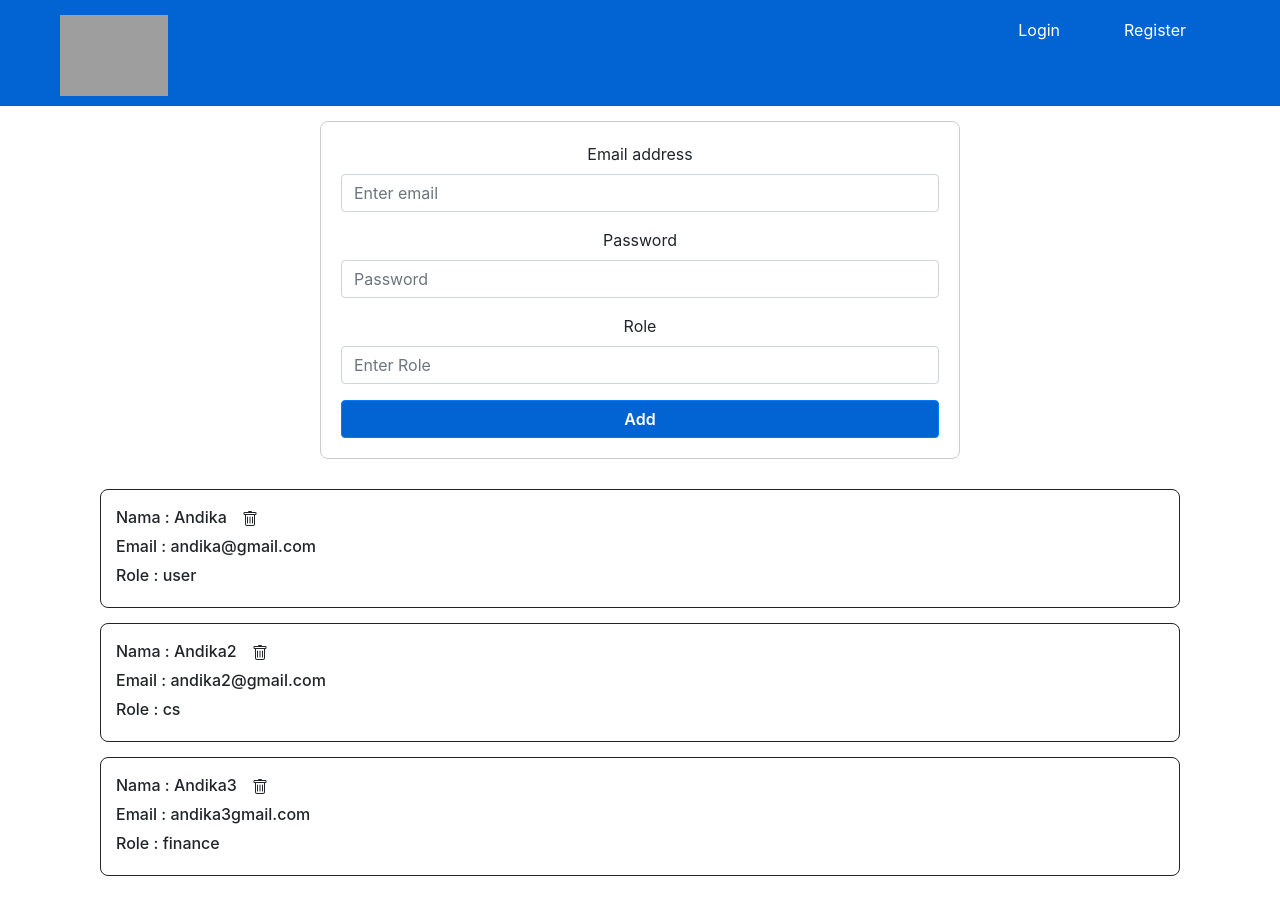
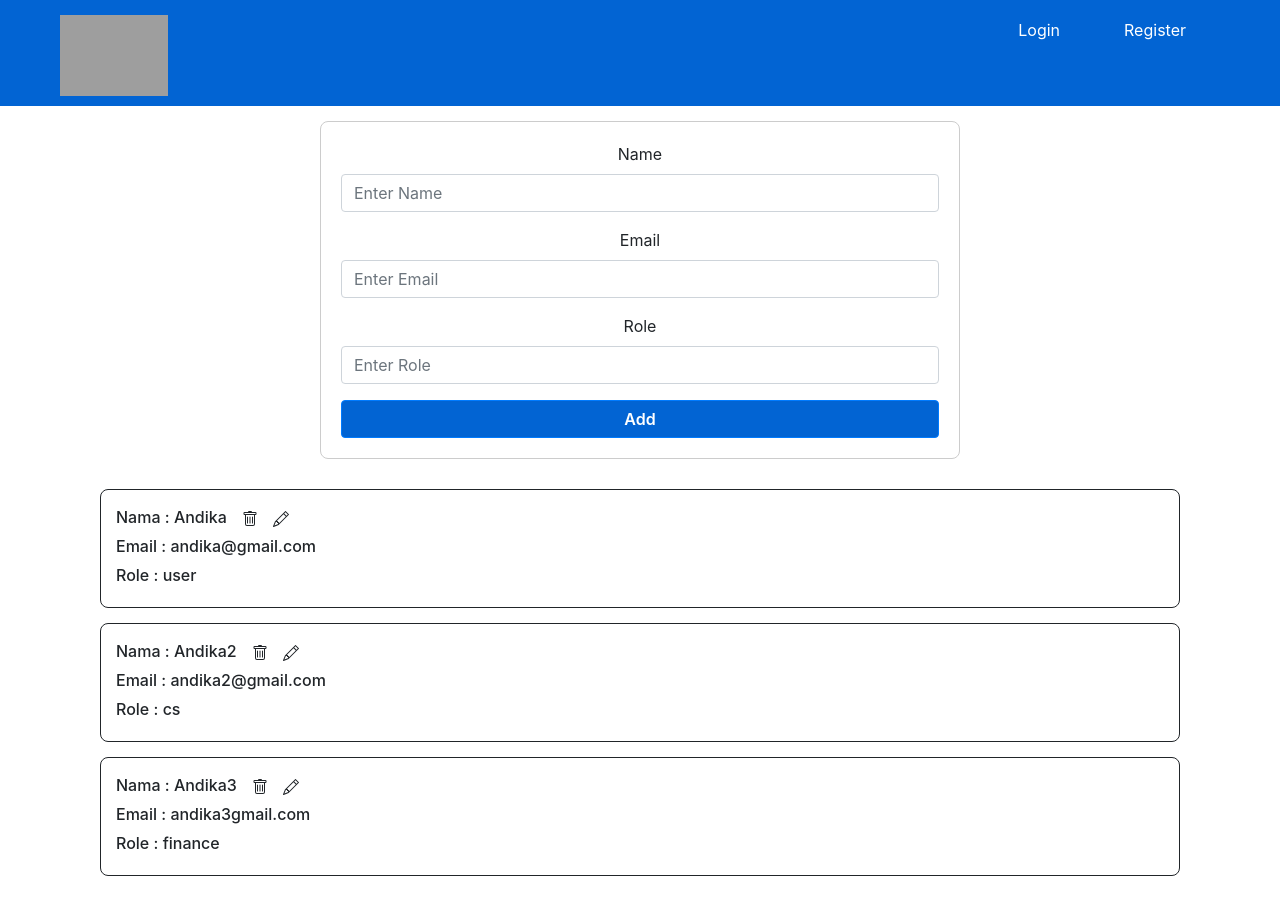
Before and after one commit to feryramadhan02/acl, a React (Create React App) app: page /admin in a window 1280 px wide. Built offline with nearby package versions, Linux system fonts and the light colour scheme; grey boxes are pictures that could not be loaded.

Commit message:
adm-user

```diff
--- a/src/page/AdminPage.js
+++ b/src/page/AdminPage.js
@@ -1,10 +1,18 @@
-import React, { Fragment } from 'react';
+import React, { Fragment, useState, useEffect } from 'react';
 import Button from 'react-bootstrap/Button';
 import Form from 'react-bootstrap/Form';
 
 import '../assets/style/adminpage.scss';
 
 const AdminPage = () => {
+    const [userData, setUserData] = useState({
+        nama: "",
+        email: "",
+        role: ""
+    })
+    const [dt, setDt] = useState([])
+
+
     const userDummy = [
         {
             id: 1,
@@ -26,24 +34,44 @@
         },
     ]
 
+    useEffect(() => {
+        setUserData([...dt])
+    }, [dt])
+
+    const handleInput = (e) => {
+        setUserData({
+            ...userData,
+            [e.target.id]: e.target.value
+        })
+    }
+
+    const addData = (e) => {
+        e.preventDefault()
+        setDt(dt.concat(userData))
+        setUserData({
+            nama: "",
+            email: "",
+            role: ""
+        })
+    }
+
     return (
         <Fragment>
             <div className="admin">
                 <h2>Welcome Admin</h2>
                 <div className="form-data">
-                    <Form>
+                    <Form onSubmit={addData}>
+                        <Form.Group controlId="formBasicText">
+                            <Form.Label>Name</Form.Label>
+                            <Form.Control type="text" id="nama" value={userData.nama} onChange={handleInput} placeholder="Enter Name" />
+                        </Form.Group>
                         <Form.Group controlId="formBasicEmail">
-                            <Form.Label>Email address</Form.Label>
-                            <Form.Control type="email" placeholder="Enter email" />
-                        </Form.Group>
-
-                        <Form.Group controlId="formBasicPassword">
-                            <Form.Label>Password</Form.Label>
-                            <Form.Control type="password" placeholder="Password" />
+                            <Form.Label>Email</Form.Label>
+                            <Form.Control type="email" id="email" value={userData.email} onChange={handleInput} placeholder="Enter Email" />
                         </Form.Group>
                         <Form.Group controlId="formBasicText">
                             <Form.Label>Role</Form.Label>
-                            <Form.Control type="text" placeholder="Enter Role" />
+                            <Form.Control type="text" id="role" value={userData.role} onChange={handleInput} placeholder="Enter Role" />
                         </Form.Group>
                         <Button variant="primary" type="submit" className="add">Add</Button>
                     </Form>
@@ -55,9 +83,29 @@
                             <p>Nama : <span>{name.nama}</span><svg width="1em" height="1em" viewBox="0 0 16 16" class="bi bi-trash" fill="currentColor" xmlns="http://www.w3.org/2000/svg">
                                 <path d="M5.5 5.5A.5.5 0 0 1 6 6v6a.5.5 0 0 1-1 0V6a.5.5 0 0 1 .5-.5zm2.5 0a.5.5 0 0 1 .5.5v6a.5.5 0 0 1-1 0V6a.5.5 0 0 1 .5-.5zm3 .5a.5.5 0 0 0-1 0v6a.5.5 0 0 0 1 0V6z" />
                                 <path fill-rule="evenodd" d="M14.5 3a1 1 0 0 1-1 1H13v9a2 2 0 0 1-2 2H5a2 2 0 0 1-2-2V4h-.5a1 1 0 0 1-1-1V2a1 1 0 0 1 1-1H6a1 1 0 0 1 1-1h2a1 1 0 0 1 1 1h3.5a1 1 0 0 1 1 1v1zM4.118 4L4 4.059V13a1 1 0 0 0 1 1h6a1 1 0 0 0 1-1V4.059L11.882 4H4.118zM2.5 3V2h11v1h-11z" />
-                            </svg></p>
+                            </svg>
+                                <svg width="1em" height="1em" viewBox="0 0 16 16" class="bi bi-pencil" fill="currentColor" xmlns="http://www.w3.org/2000/svg">
+                                    <path fill-rule="evenodd" d="M12.146.146a.5.5 0 0 1 .708 0l3 3a.5.5 0 0 1 0 .708l-10 10a.5.5 0 0 1-.168.11l-5 2a.5.5 0 0 1-.65-.65l2-5a.5.5 0 0 1 .11-.168l10-10zM11.207 2.5L13.5 4.793 14.793 3.5 12.5 1.207 11.207 2.5zm1.586 3L10.5 3.207 4 9.707V10h.5a.5.5 0 0 1 .5.5v.5h.5a.5.5 0 0 1 .5.5v.5h.293l6.5-6.5zm-9.761 5.175l-.106.106-1.528 3.821 3.821-1.528.106-.106A.5.5 0 0 1 5 12.5V12h-.5a.5.5 0 0 1-.5-.5V11h-.5a.5.5 0 0 1-.468-.325z" />
+                                </svg>
+                            </p>
                             <p>Email : <span>{name.email}</span></p>
                             <p>Role : <span>{name.role}</span></p>
+                        </div>
+                    ))}
+                </div>
+                <div className="data">
+                    {dt.map((data) => (
+                        <div className="data-user">
+                            <p>Nama : <span>{data.nama}</span><svg width="1em" height="1em" viewBox="0 0 16 16" class="bi bi-trash" fill="currentColor" xmlns="http://www.w3.org/2000/svg">
+                                <path d="M5.5 5.5A.5.5 0 0 1 6 6v6a.5.5 0 0 1-1 0V6a.5.5 0 0 1 .5-.5zm2.5 0a.5.5 0 0 1 .5.5v6a.5.5 0 0 1-1 0V6a.5.5 0 0 1 .5-.5zm3 .5a.5.5 0 0 0-1 0v6a.5.5 0 0 0 1 0V6z" />
+                                <path fill-rule="evenodd" d="M14.5 3a1 1 0 0 1-1 1H13v9a2 2 0 0 1-2 2H5a2 2 0 0 1-2-2V4h-.5a1 1 0 0 1-1-1V2a1 1 0 0 1 1-1H6a1 1 0 0 1 1-1h2a1 1 0 0 1 1 1h3.5a1 1 0 0 1 1 1v1zM4.118 4L4 4.059V13a1 1 0 0 0 1 1h6a1 1 0 0 0 1-1V4.059L11.882 4H4.118zM2.5 3V2h11v1h-11z" />
+                            </svg>
+                                <svg width="1em" height="1em" viewBox="0 0 16 16" class="bi bi-pencil" fill="currentColor" xmlns="http://www.w3.org/2000/svg">
+                                    <path fill-rule="evenodd" d="M12.146.146a.5.5 0 0 1 .708 0l3 3a.5.5 0 0 1 0 .708l-10 10a.5.5 0 0 1-.168.11l-5 2a.5.5 0 0 1-.65-.65l2-5a.5.5 0 0 1 .11-.168l10-10zM11.207 2.5L13.5 4.793 14.793 3.5 12.5 1.207 11.207 2.5zm1.586 3L10.5 3.207 4 9.707V10h.5a.5.5 0 0 1 .5.5v.5h.5a.5.5 0 0 1 .5.5v.5h.293l6.5-6.5zm-9.761 5.175l-.106.106-1.528 3.821 3.821-1.528.106-.106A.5.5 0 0 1 5 12.5V12h-.5a.5.5 0 0 1-.5-.5V11h-.5a.5.5 0 0 1-.468-.325z" />
+                                </svg>
+                            </p>
+                            <p>Email : <span>{data.email}</span></p>
+                            <p>Role : <span>{data.role}</span></p>
                         </div>
                     ))}
                 </div>
```
